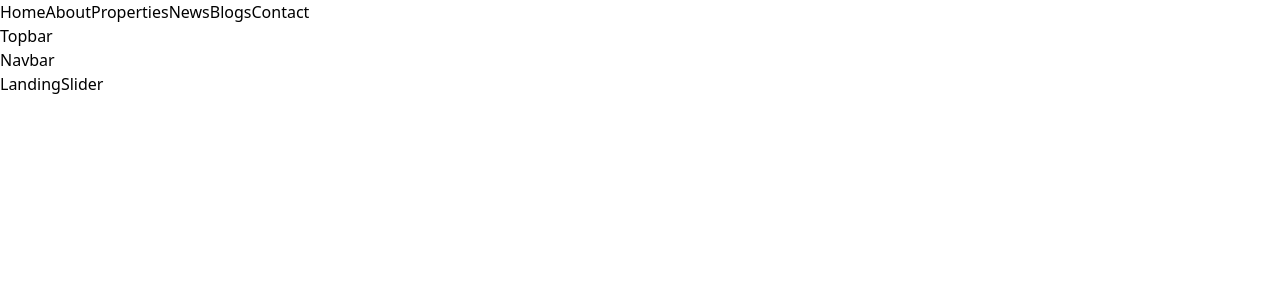
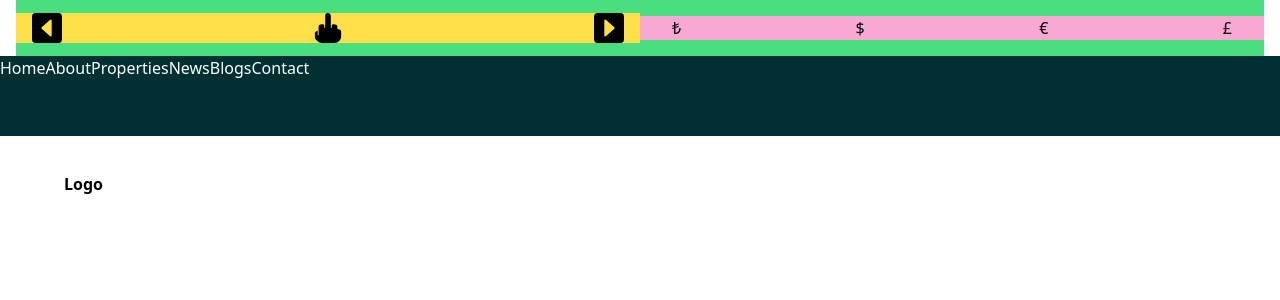
Before and after one commit to dembasow98/masterclassemplak-website, a React (Create React App) app: page / in a window 1280 px wide. Shown: the top 300 px of the page. Built offline with nearby package versions, Linux system fonts and the light colour scheme.

Commit message:
Working on the Topbar and navbar components.

```diff
--- a/package.json
+++ b/package.json
@@ -3,13 +3,17 @@
   "version": "0.1.0",
   "private": true,
   "dependencies": {
+    "@ant-design/icons": "^5.0.1",
     "@testing-library/jest-dom": "^5.16.5",
     "@testing-library/react": "^13.4.0",
     "@testing-library/user-event": "^13.5.0",
+    "flat-color-icons": "^1.1.0",
     "react": "^18.2.0",
     "react-dom": "^18.2.0",
+    "react-icons": "^4.7.1",
     "react-router-dom": "^6.8.1",
     "react-scripts": "^5.0.1",
+    "styled-components": "^5.3.6",
     "web-vitals": "^2.1.4"
   },
   "scripts": {
--- a/src/App.js
+++ b/src/App.js
@@ -2,20 +2,29 @@ import React from 'react';
 import { BrowserRouter as Router, Routes, Route } from "react-router-dom";
 import Navigation from './containers/Navigation'
 import {Home, Blogs, Contact, About, Properties, News} from './pages'
+import { Topbar, Navbar, LandingSlider } from './components/home';
+import Footer from './pages/Footer';
 
 function App() {
   return (
     <Router>
+      <Topbar/>
       <Navigation />
       <Routes>
-        <Route path="/" element={<Home />} />
+        <Route path="/" element={<Home />} >
+          <Route path="/" element={<Topbar />} />
+          <Route path="/home" element={<Navbar />} />
+          <Route path="/home" element={<LandingSlider />} />
+        </Route>
         <Route path="/blogs" element={<Blogs />} />
         <Route path="/contact" element={<Contact />} />
         <Route path="/about" element={<About />} />
         <Route path="/properties" element={<Properties />} />
         <Route path="/news" element={<News />} />
       </Routes>
+      <Footer/>
     </Router>
+
   );
 }
 
--- a/src/components/home/topbar/Topbar.jsx
+++ b/src/components/home/topbar/Topbar.jsx
@@ -1,8 +1,42 @@
 import React from 'react'
+import {BsFillCaretLeftSquareFill,BsFillCaretRightSquareFill } from "react-icons/bs";
+import { FaHandMiddleFinger } from "react-icons/fa";
+
 
 const Topbar = () => {
   return (
-    <div>Topbar</div>
+    <div className='flex w-full h-24 sm:h-22 md:h-16 lg:h-14 bg-white text-black dark:text-white dark:bg-gray-900'>
+      <div className='flex flex-col md:flex-row w-full bg-green-400 items-center justify-center mx-8 md:mx-6 lg:mx-4'>
+        <div className='flex items-center justify-between w-full px-4 mx-auto bg-yellow-300'>
+          <div className='right-part '>
+          <BsFillCaretLeftSquareFill className='text-3xl ' />
+          </div>
+          <div className='middle-part'>
+            <FaHandMiddleFinger className = "text-3xl"/>
+          </div>
+          <div className='left-part'>
+            <BsFillCaretRightSquareFill className='text-3xl' />
+          </div>
+        </div>
+
+        <div className='flex flex-row items-center justify-between w-full px-4 mx-auto bg-pink-300'>
+          <ul className='flex flex-row items-center justify-between w-full px-4 mx-auto'>
+              <li>
+                <a href="https://www.facebook.com/">₺</a>
+              </li>
+              <li>
+                <a href="https://www.instagram.com/">$</a>
+              </li>
+              <li>
+                <a href="https://www.twitter.com/">€</a>
+              </li>
+              <li>
+                <a href="https://www.linkedin.com/">£</a>
+              </li>
+            </ul>
+        </div>
+      </div>
+    </div>
   )
 }
 
--- a/src/containers/Navigation.js
+++ b/src/containers/Navigation.js
@@ -2,9 +2,10 @@ import React from 'react'
 
 import { Link } from 'react-router-dom'
 
+
 const Navigation = () => {
   return (
-    <nav>
+    <nav className='flex w-full h-20 bg-[#003032] text-white'>
         <Link to="/">Home</Link>
         <Link to="/about">About</Link>
         <Link to="/properties">Properties</Link>
--- /dev/null
+++ b/src/pages/Footer.jsx
@@ -0,0 +1,34 @@
+import React from 'react'
+
+const Footer = () => {
+  return (
+    <div>
+        <div className='flex w-full h-24 bottom-0 float-bottom bg-white text-black dark:text-white dark:bg-gray-700'>
+            <div className='flex items-center justify-between w-full px-4 mx-auto'>
+                <div className='flex items-center'>
+                    <div className='flex items-center justify-center w-10 h-10 mr-2 text-white rounded-full'>
+                        <svg
+                            className='w-6 h-6'
+                            fill='none'
+                            stroke='currentColor'
+                            viewBox='0 0 24 24'
+                            xmlns='http://www.w3.org/2000/svg'
+                        >
+                            <path
+
+                                strokeLinecap='round'
+                                strokeLinejoin='round'
+                                strokeWidth={2}
+                                d='M12 6v6m0 0v6m0-6h6m-6 0H6'
+                            />
+                        </svg>
+                    </div>
+                    <span className='font-semibold'>Logo</span>
+                </div>
+            </div>
+        </div>
+    </div>
+  )
+}
+
+export default Footer
--- a/src/pages/Home.jsx
+++ b/src/pages/Home.jsx
@@ -5,9 +5,7 @@ import { Topbar, Navbar, LandingSlider } from '../components/home'
 const Home = () => {
   return (
     <div className="home">
-      <Topbar />
-      <Navbar />
-      <LandingSlider />
+
     </div>
 
   )
```
Also changed, not shown: 1 other file (tests, documents, lock files or other folders).
